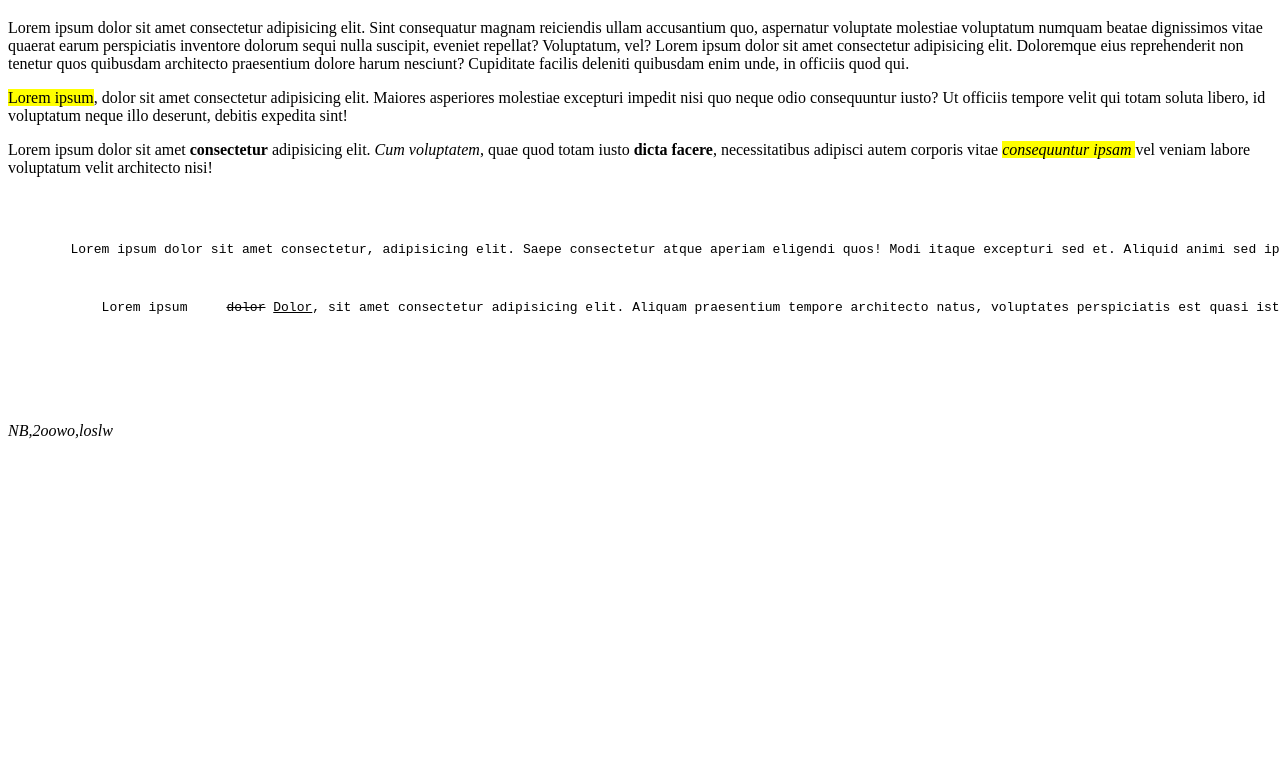
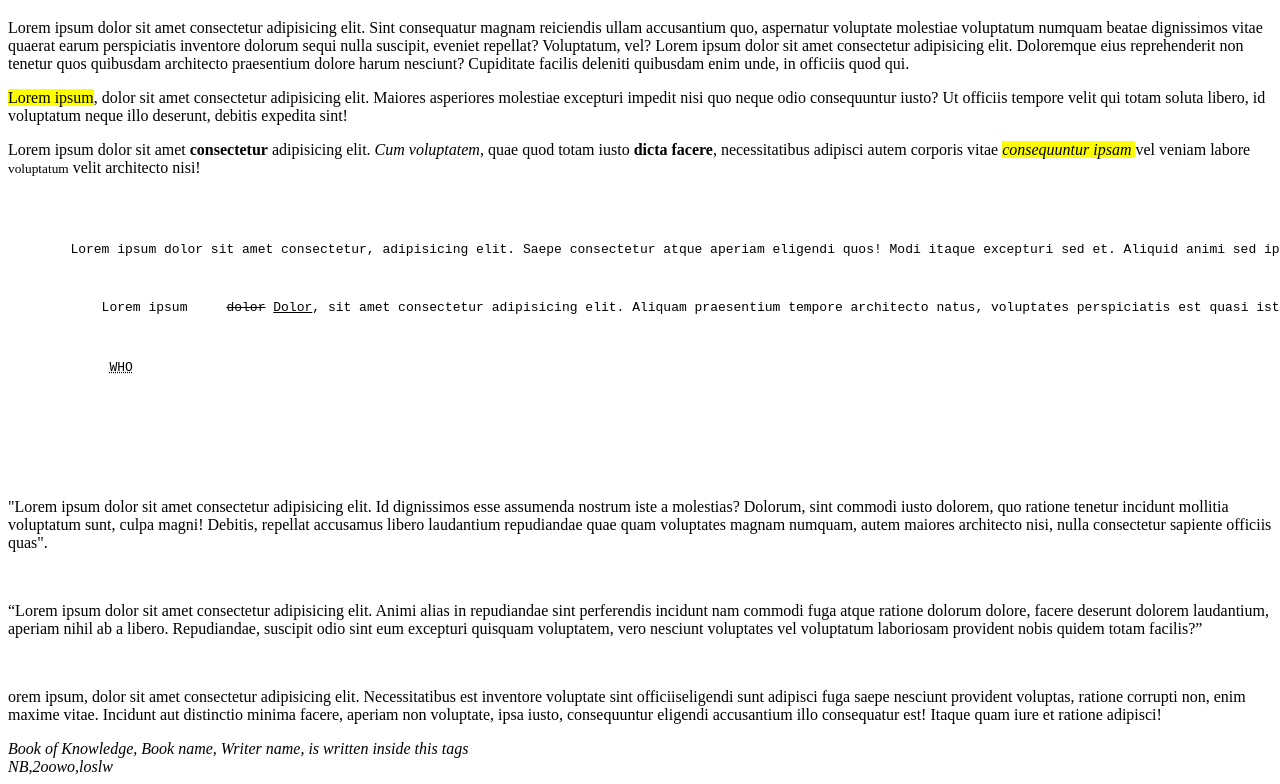
Before and after one commit to rko0211/HTML-Basic-Formating, a plain HTML site: page index.html in a window 1280 px wide. Shown: the part 61-845 px from the top of the page. Before the commit the page ends 800 px from the top, so only its background shows below. Drawn offline with Linux system fonts and the light colour scheme.

Commit message:
Add modified index file

```diff
--- a/index.html
+++ b/index.html
@@ -3,8 +3,10 @@
 <head>
     <meta charset="UTF-8">
     <meta http-equiv="X-UA-Compatible" content="IE=edge">
-    <meta name="viewport" content="width=device-width, initial-scale=1.0">
-    <title>HTML Basics</title>
+    <meta name="viewport" content="width=device-width, initial-scale=1.0">      <!--Meta data means Data about Data-->
+    <title>HTML Basics</title>                <!--All Html formating Tags/elements are used in correct place
+    for Search Engine Optimization and Screen Recorder -->
+
 </head>
 <body>
     <h1>html basic tags</h1>
@@ -18,16 +20,32 @@
     <!-- Using Paragraph Tags -->
     <p> <mark> Lorem ipsum</mark>,            dolor sit amet consectetur adipisicing elit. Maiores asperiores molestiae excepturi impedit nisi quo neque odio consequuntur iusto? Ut officiis tempore velit qui totam soluta libero, id voluptatum neque illo deserunt, debitis expedita sint!</p>
 
-    <p>Lorem ipsum dolor sit amet <b>consectetur</b> adipisicing elit. <i>Cum voluptatem</i>, quae quod totam iusto <strong>dicta facere</strong>, necessitatibus adipisci autem corporis vitae  <mark> <em> consequuntur ipsam </em></mark>vel veniam labore voluptatum velit architecto nisi!</p>
+    <p>Lorem ipsum dolor sit amet <b>consectetur</b> adipisicing elit. <i>Cum voluptatem</i>, quae quod totam iusto <strong>dicta facere</strong>, necessitatibus adipisci autem corporis vitae  <mark> <em> consequuntur ipsam </em></mark>vel veniam labore <small>voluptatum</small> velit architecto nisi!</p>
 <br><br>
     <pre>
         Lorem ipsum dolor sit amet consectetur, adipisicing elit. Saepe consectetur atque aperiam eligendi quos! Modi itaque excepturi sed et. Aliquid animi sed ipsam architecto vitae itaque commodi repudiandae veniam voluptates.
         <p>
             Lorem ipsum     <del>dolor</del> <ins>Dolor</ins>, sit amet consectetur adipisicing elit. Aliquam praesentium tempore architecto natus, voluptates perspiciatis est quasi iste amet ullam quod minus facere reiciendis porro, similique impedit, asperiores beatae.
+            <br><br>
+             <abbr title="World Helth Organization">WHO</abbr>
         </p>
     </pre>
 
     <br><br>
+    <!-- Quote and citation -->
+
+    <!-- using quotes manually  -->
+  <p>"Lorem ipsum dolor sit amet consectetur adipisicing elit. Id dignissimos esse assumenda nostrum iste a molestias? Dolorum, sint commodi iusto dolorem, quo ratione tenetur incidunt mollitia voluptatum sunt, culpa magni! Debitis, repellat accusamus libero laudantium repudiandae quae quam voluptates magnam numquam, autem maiores architecto nisi, nulla consectetur sapiente officiis quas".</p>
+  <br>
+  <!-- Without using quotes manually -->
+  <p><q>Lorem ipsum dolor sit amet consectetur adipisicing elit. Animi alias in repudiandae sint perferendis incidunt nam commodi fuga atque ratione dolorum dolore, facere deserunt dolorem laudantium, aperiam nihil ab a libero. Repudiandae, suscipit odio sint eum excepturi quisquam voluptatem, vero nesciunt voluptates vel voluptatum laboriosam provident nobis quidem totam facilis?</q></p>
+<br>
+<p>
+    <blockquotes cite="https://www.google.com">orem ipsum, dolor sit amet consectetur adipisicing elit. Necessitatibus est inventore voluptate sint officiiseligendi sunt adipisci fuga saepe nesciunt provident voluptas, ratione corrupti non, enim maxime vitae. Incidunt aut distinctio minima facere, aperiam non voluptate, ipsa iusto, consequuntur eligendi accusantium illo consequatur est! Itaque quam iure et ratione adipisci!<blockquotes>
+</p>
+
+<cite>Book of Knowledge, Book name, Writer name, is written inside this tags </cite>
+
 <address>NB,2oowo,loslw</address>
 </body>
 </html>
```
